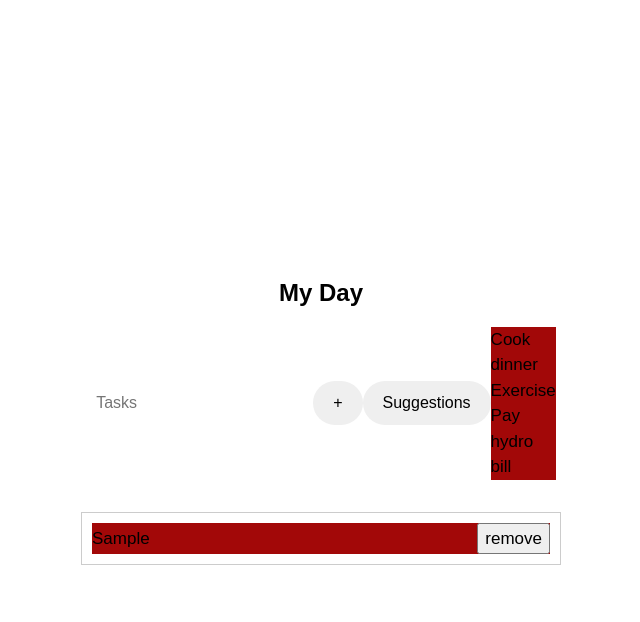
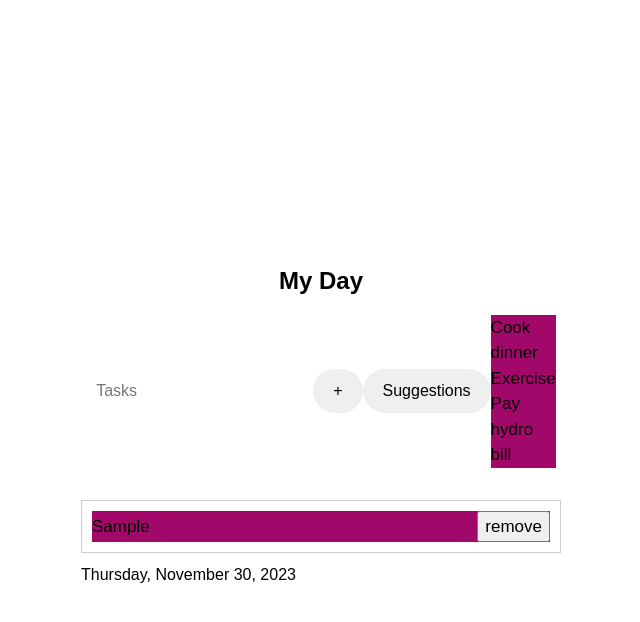
Before and after one commit to irm1005-itec1005-fall-2023/assignment-04-HaneenDwaier, a plain HTML site: page index.html in a window 1280 px wide. Both pictures are taken after typing "Sample" into the empty fields and a click on the button "Suggestions". Shown: the whole page, without its empty margins (319-959 px from the left). Drawn offline with Linux system fonts and the light colour scheme.

Commit message:
current date

```diff
--- a/index.html
+++ b/index.html
@@ -59,6 +59,8 @@
    </div>
 
     <div id="app"></div>
+    <div id="current-date"></div>
+
   </main>
 
   <!-- Add JavaScript File -->
--- a/script.js
+++ b/script.js
@@ -110,3 +110,10 @@ document.getElementById('suggestion-btn').addEventListener('click', function() {
         suggestionList.appendChild(li);
     });
 });
+function displayDate() {
+    const today = new Date();
+    const options = { weekday: 'long', year: 'numeric', month: 'long', day: 'numeric' };
+    document.getElementById('current-date').textContent = today.toLocaleDateString('en-US', options);
+}
+
+window.onload = displayDate;
--- a/style.css
+++ b/style.css
@@ -62,7 +62,7 @@ form {
 input {
   flex:1;
   border:none;
-  background:rgb(77, 6, 107), 206, 218);
+  background:rgb(77, 6, 107), 206, 218;
   padding: 10px;
   font-weight: 14px;
   border-radius: 2rem;
@@ -93,7 +93,7 @@ ul {
 }
 
 ul li {
-  background-color: #a20808;
+  background-color: #a20869;
   display:flex;
   flex-direction: row;
   justify-content: space-between;
```
